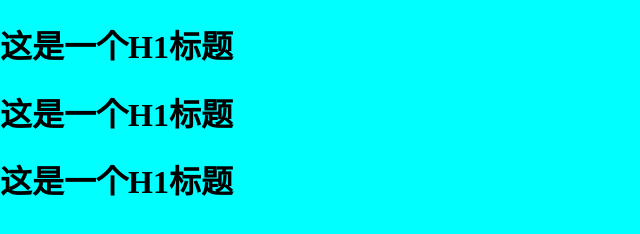
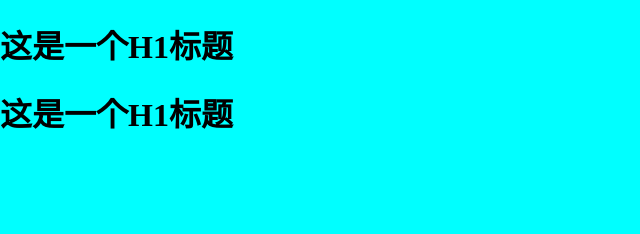
Before and after one commit to huazhiwen/401007107, a plain HTML site: page index.html in a window 1280 px wide. Shown: the whole page, without its empty margins (0-640 px from the left). Drawn offline with Linux system fonts and the light colour scheme.

Commit message:
更新index.html

```diff
--- a/index.html
+++ b/index.html
@@ -11,7 +11,6 @@
 <body>
   <h1>这是一个H1标题</h1>
   <h1>这是一个H1标题</h1>
-  <h1>这是一个H1标题</h1>
 
   <script src="./index.js"></script>
 </body>
```
